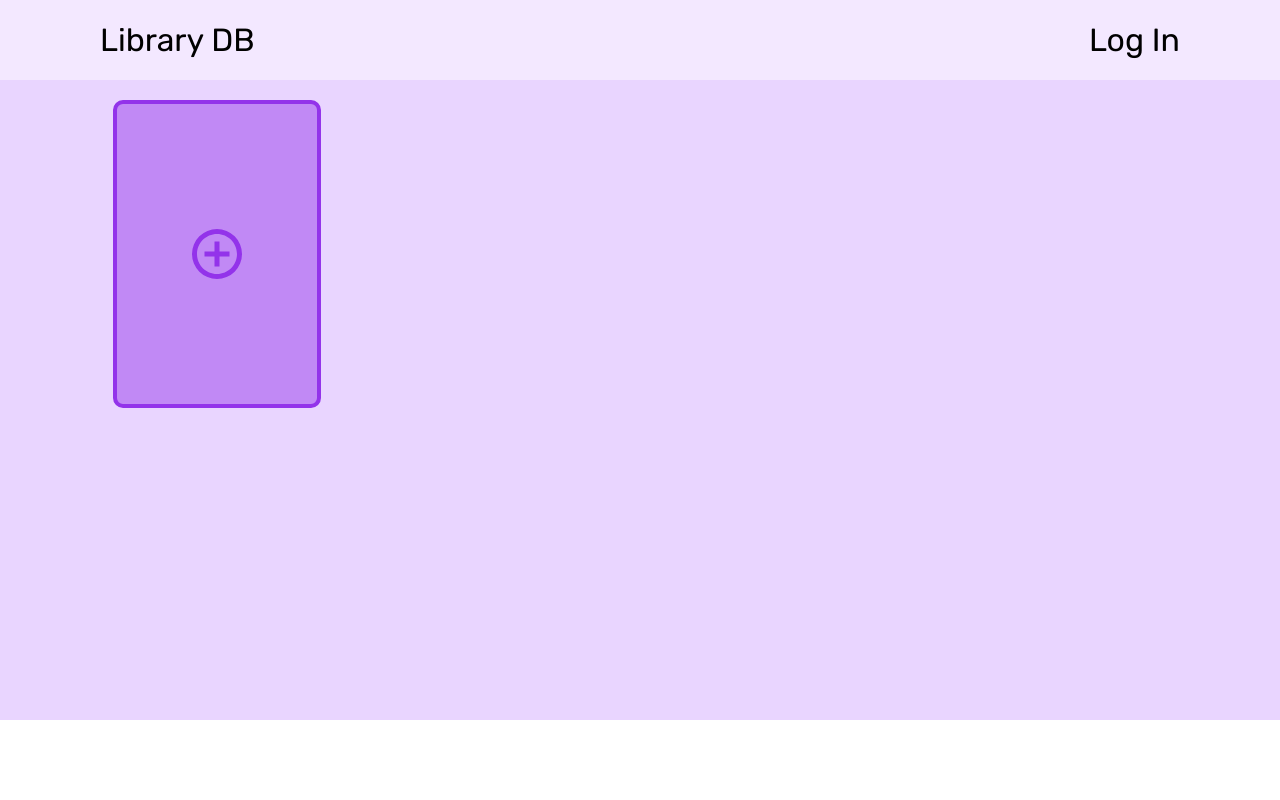
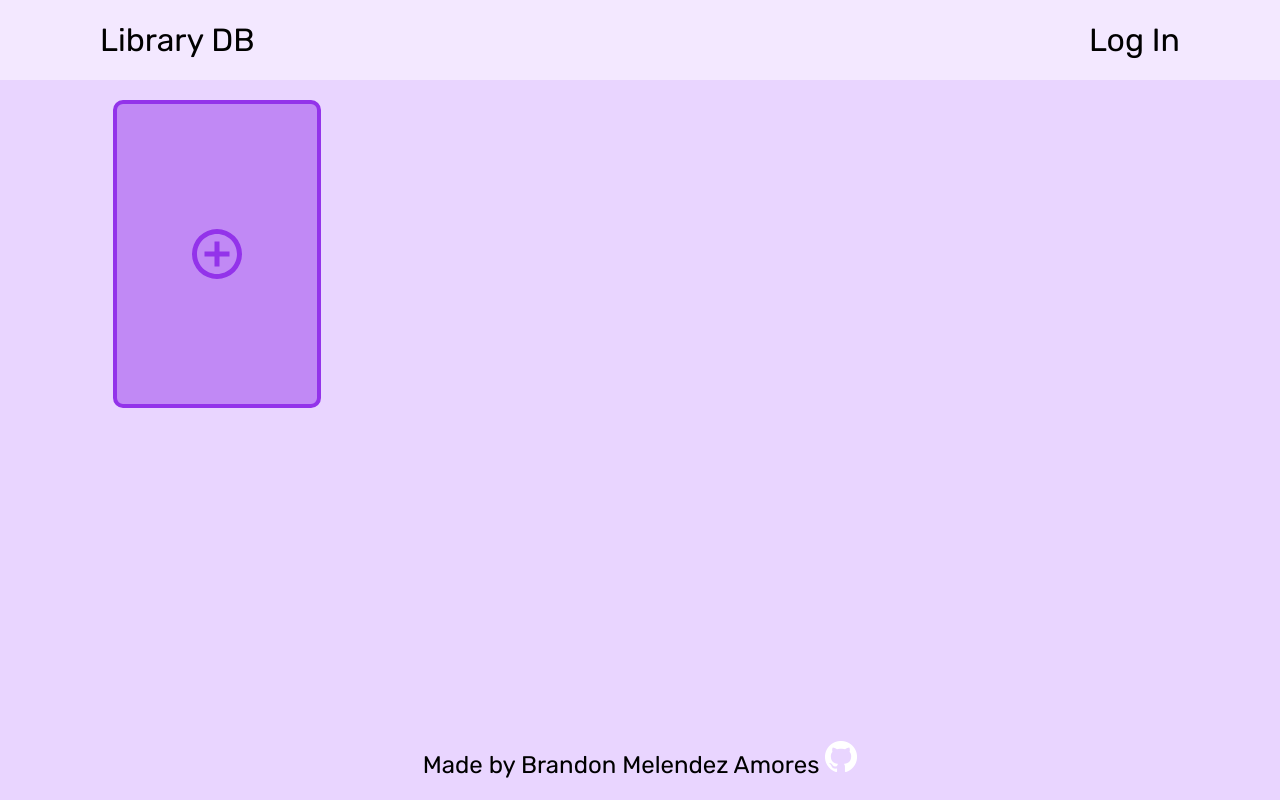
Before and after one commit to brandonmelend141/library, a plain HTML site: page index.html in a window 1280 px wide. Drawn offline with Linux system fonts and the light colour scheme.

Commit message:
Add missing footer, completed v1 of library

```diff
--- a/index.html
+++ b/index.html
@@ -30,7 +30,12 @@
 
         </main>
         <footer>
+            <div class="footerContent">
+                Made by Brandon Melendez Amores
 
+                <a href="https://github.com/brandonmelend141"><img src="./images/GitHub-Mark-Light-32px.png" alt=""></a>
+
+            </div>
         </footer>
     </div>
     <div class="form-container">
--- a/styles.css
+++ b/styles.css
@@ -179,3 +179,12 @@
     color: #f3e8ff;
     font-size: 1.2rem;
 }
+footer{
+    display: flex;
+    flex-direction: row;
+    background-color: #e9d5ff;
+    align-items: center;
+    justify-content: center;
+    font-size: 1.5rem;
+    gap: 20px;
+}
```
Also changed, not shown: images/GitHub-Mark-Light-32px.png (added), images/GitHub-Mark-Light-64px.png (added).
